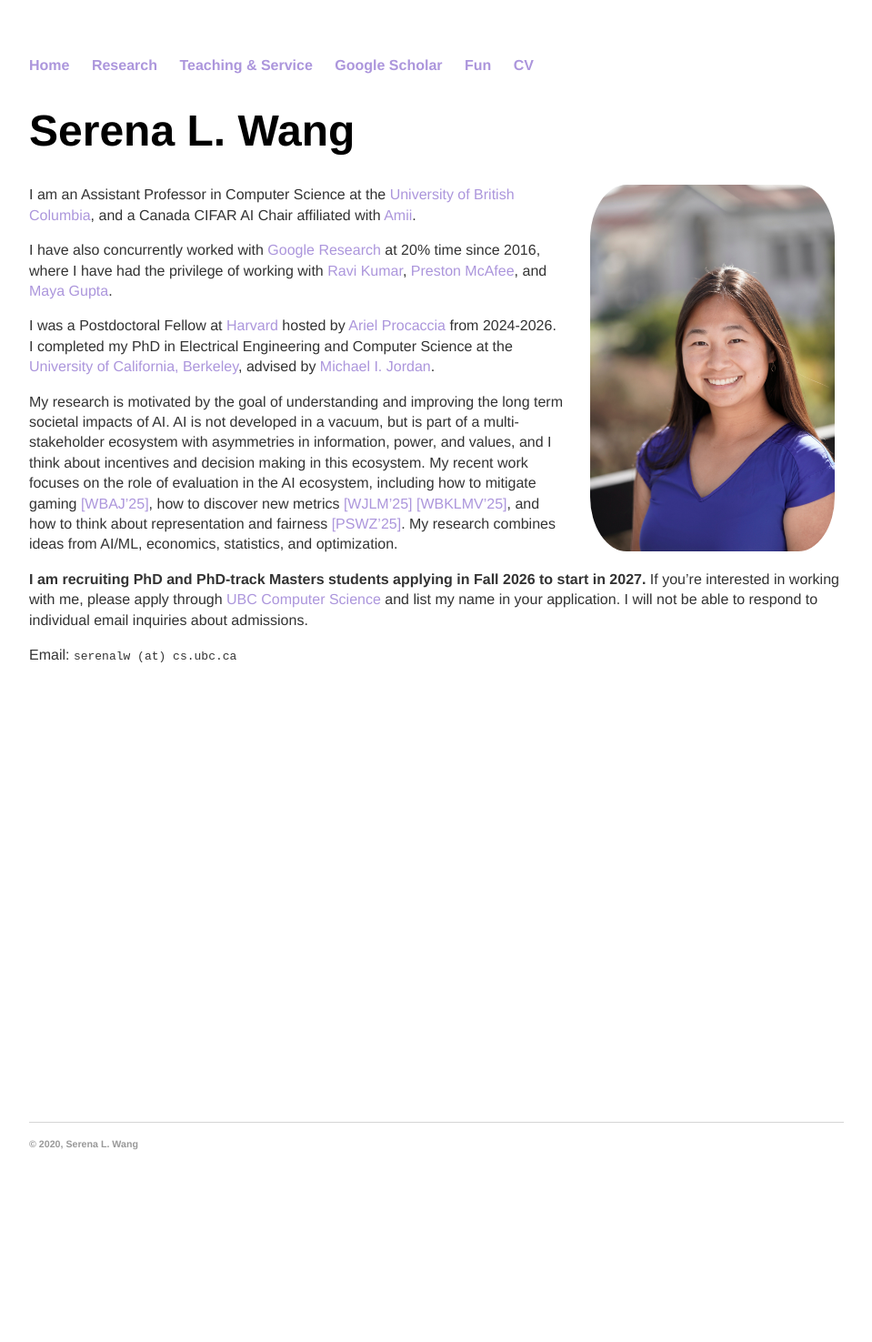
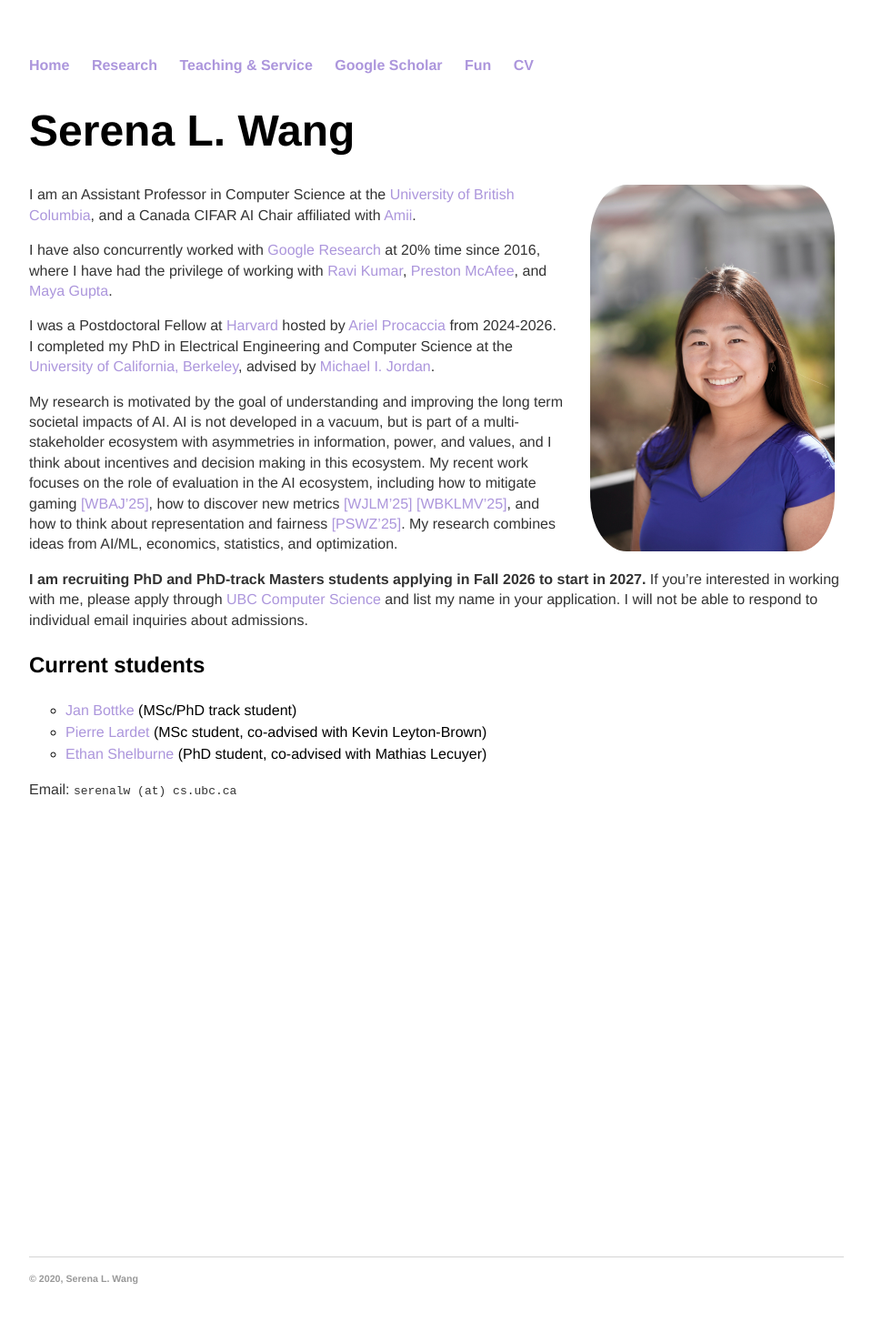
Before and after one commit to serenalwang/serenalwang.github.io, a Jekyll site: the page built from index.md, in a window 1280 px wide. Shown: the whole page at 91% size, without its empty margins (160-1119 px from the left). Built offline with Jekyll 4.4.1, drawn with Linux system fonts in a browser that asks for light colours; before the commit the page ends 1327 px from its top, so only the background shows below that.

Commit message:
added students

```diff
--- a/index.md
+++ b/index.md
@@ -23,4 +23,10 @@ My research is motivated by the goal of understanding and improving the long ter
 <b>I am recruiting PhD and PhD-track Masters students applying in Fall 2026 to start in 2027. </b>
 If you're interested in working with me, please apply through [UBC Computer Science](https://www.cs.ubc.ca/students/grad/admissions) and list my name in your application. I will not be able to respond to individual email inquiries about admissions.
 
+### Current students
+
+* [Jan Bottke](https://de.linkedin.com/in/jan-bottke-838871296) (MSc/PhD track student)
+* [Pierre Lardet](https://pierre.wiki/) (MSc student, co-advised with Kevin Leyton-Brown)
+* [Ethan Shelburne](https://github.com/emshelburne) (PhD student, co-advised with Mathias Lecuyer)
+
 Email: `serenalw (at) cs.ubc.ca`
```
